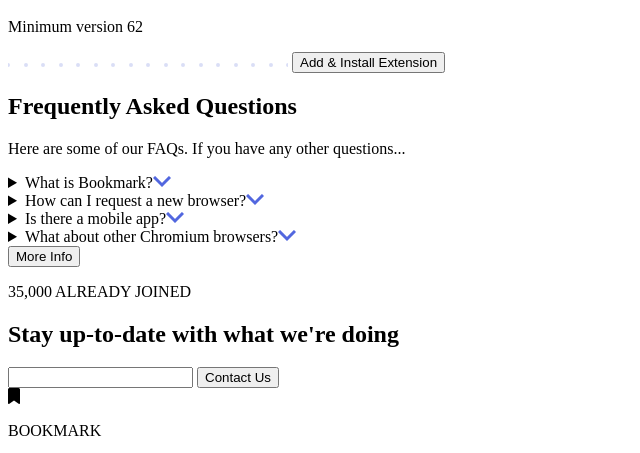
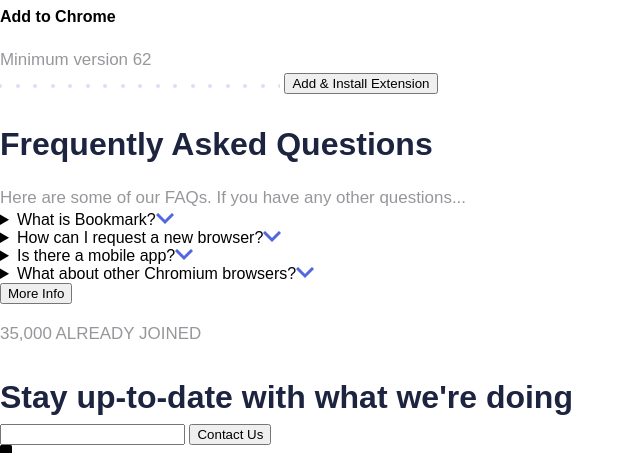
Before and after one commit to annahico/Maquetacio-Nivell3, a plain HTML site: page activity_1.2/index.html in a window 1280 px wide. Shown: the part 2134-2587 px from the top of the page, without its empty margins (0-640 px from the left). Drawn offline with Linux system fonts and the light colour scheme.

Commit message:
Refactor SASS variables and mixins for improved organization and maintainability; update CSS source mapping

```diff
--- a/activity_1.2/SASS/style.scss
+++ b/activity_1.2/SASS/style.scss
@@ -1,16 +1,120 @@
-//Variables colores
+// Variables
 $cursor: url(./images/cursor.cur), auto;
-$color-titulos:rgb(29 36 64);
-$color-p:rgb(150 151 155);
-$color-btn-rojo:rgb(255, 82, 82);
-$color-btn-rojo-hover:rgb(226 104 101);
-$color-btn-azul:rgb(84 101 223);
-$color-border-btn-azul-hover:rgb(98 108 168);
-$color-btn-grey:rgb(247 247 247);
-$color-font-btn-grey:rgb(88 88 95);
-$color-box-shadow:rgb(229 231 243);
-$color-btn-grey-hover:rgb(93 93 102);
-$color-figura-after:rgb(82, 103, 223);
+$color-titles: rgb(29, 36, 64);
+$color-paragraph: rgb(150, 151, 155);
+$color-button-red: rgb(255, 82, 82);
+$color-button-red-hover: rgb(226, 104, 101);
+$color-button-blue: rgb(84, 101, 223);
+$color-border-button-blue-hover: rgb(98, 108, 168);
+$color-button-grey: rgb(247, 247, 247);
+$color-font-button-grey: rgb(88, 88, 95);
+$color-box-shadow: rgb(229, 231, 243);
+$color-button-grey-hover: rgb(93, 93, 102);
+$color-after-shape: rgb(82, 103, 223);
+$main-font: Arial, Helvetica, sans-serif;
 
-//Variables fuentes
-$fuente-principal:  Arial, Helvetica, sans-serif;
+// Mixins
+@mixin font-style($color, $font-size, $margin-b) {
+  color: $color;
+  font-size: $font-size;
+  margin-bottom: $margin-b;
+  line-height: 1.5em;
+}
+
+@mixin button-style($bg-color, $b-color, $padding, $color, $margin, $box-shadow) {
+  background-color: $bg-color;
+  border-color: $b-color;
+  padding: $padding;
+  color: $color;
+  margin: $margin;
+  box-shadow: $box-shadow;
+  font-weight: bold;
+  border-style: solid;
+  font-size: calc(0.7em + 0.2vw);
+  border-radius: 5px;
+  cursor: $cursor;
+}
+
+@mixin button-hover($bg-color, $b-color, $color) {
+  &:hover {
+    background-color: $bg-color;
+    border-color: $b-color;
+    color: $color;
+    font-weight: bold;
+    border: 2px solid;
+  }
+}
+
+@mixin anchor-style($color, $font-size) {
+  color: $color;
+  font-size: $font-size;
+  text-decoration: none;
+  font-weight: 530;
+  padding: 0 25px;
+  transition: 0.4s;
+  letter-spacing: 0.1em;
+}
+
+@mixin circle-style($bg-color) {
+  background-color: $bg-color;
+  width: 2em;
+  height: 2em;
+  border-radius: 20px;
+  display: flex;
+  justify-content: center;
+  align-items: center;
+  margin-right: 1em;
+}
+
+@mixin extension-card($margin-top) {
+  display: flex;
+  flex-direction: column;
+  align-items: center;
+  justify-content: center;
+  padding: 50px 0 30px;
+  margin-top: $margin-top;
+  border: solid white;
+  border-radius: 5px;
+  box-shadow: 1px 5px 10px 1px $color-box-shadow;
+}
+
+// General layout
+
+* {
+  box-sizing: border-box;
+}
+
+html, body {
+  font-size: 1em;
+  font-family: $main-font;
+  margin: 0;
+  padding: 0;
+}
+
+h1 {
+  @include font-style(#1d2440, calc(1.6em + 1.4vw), 15px);
+}
+
+h2 {
+  @include font-style(#1d2440, 2em, 0.1em);
+}
+
+h3 {
+  @include font-style(#1d2440, 1.17em, 0px);
+}
+
+p {
+  @include font-style($color-paragraph, calc(0.9em + 0.2vw), 0px);
+}
+
+img {
+  max-width: 100%;
+}
+
+hr {
+  width: 100%;
+  background-color: rgb(193, 192, 192);
+  height: 1px;
+  border: none;
+  margin-top: 0px;
+}
```
Also changed, not shown: activity_1.2/css/style.css, 1 other file.
